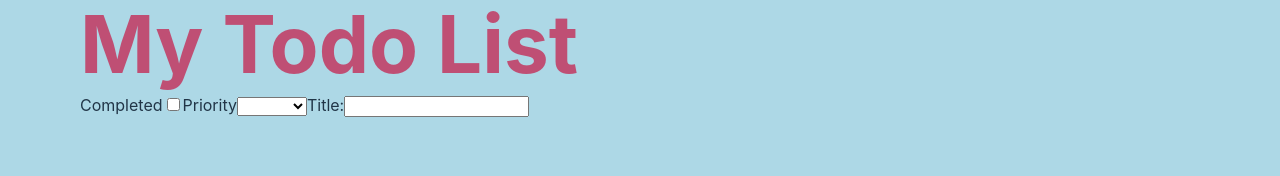
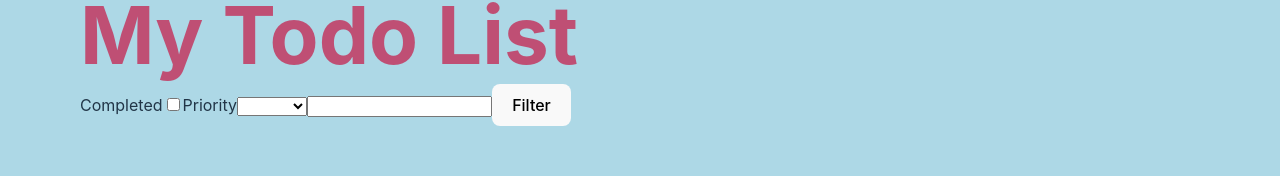
Before and after one commit to AllanCK/SiteToDo, a React (Vite) app: page / in a window 1280 px wide. Shown: the part 308-484 px from the top of the page. Built offline with nearby package versions, Linux system fonts and the light colour scheme; no server answers.

Commit message:
mudancas

```diff
--- a/src/App.jsx
+++ b/src/App.jsx
@@ -3,6 +3,14 @@ import { Header, Title } from './Components/Style.jsx'
 import './App.css'
 const Titulo = Title
 const Cabecalho = Header
+
+function Form() {
+  const [to, setTo] = useState('')
+}
+
+function handleSubmit(e) {
+  e.preventDefault();
+}
 
 export default function App() {
   return (
@@ -12,14 +20,15 @@ export default function App() {
     <label >Completed</label>
     <input type="checkbox" id="completed" value="completed" />
     <label for="Priority">Priority</label>
-    <select id="cars" name="cars">
+    <select id="prioridade" name="Prioriry">
       <option value=""></option>
       <option value="Low">Low</option>
       <option value="Medium">Medium</option>
       <option value="High">High</option>
     </select>
-    <label for="fname">Title:</label>
+
     <input type="text" id="fname" name="fname"/>
+    <button id="Filter">Filter</button>
     </Cabecalho>
     <TodoList />
     </>
```
